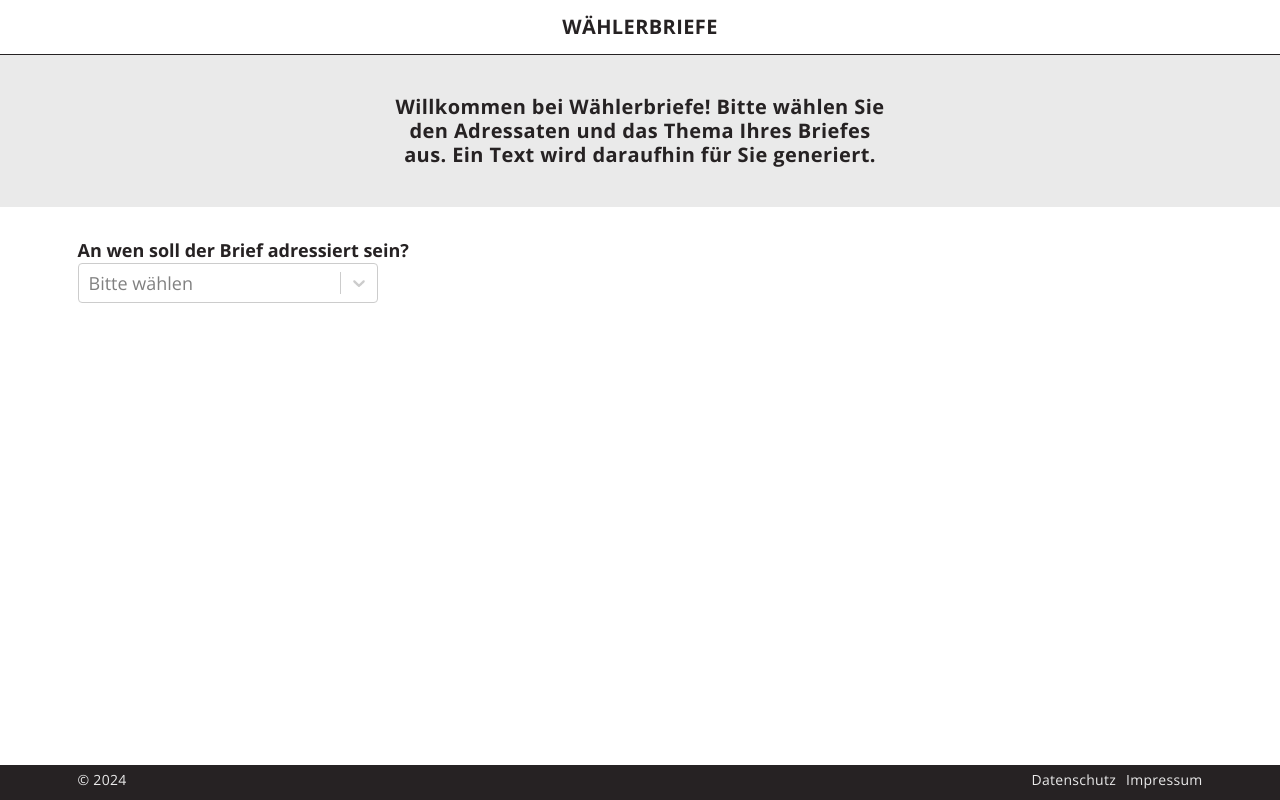
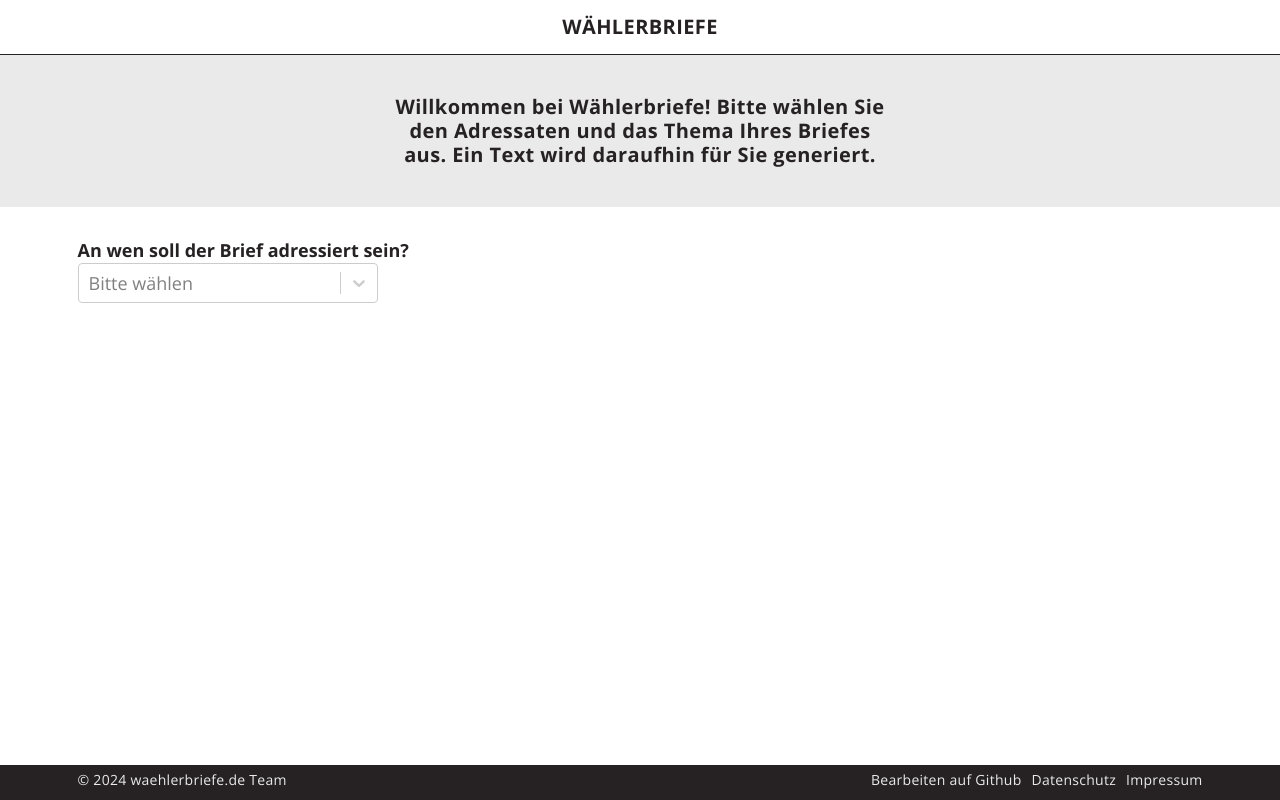
Before and after one commit to waehlerbriefe/waehlerbriefe.github.io, a Next.js app: page / in a window 1280 px wide. Built offline with nearby package versions, Linux system fonts and the light colour scheme.

Commit message:
Korrekten Link auf Impressum + Datenschutz eingefügt.

```diff
--- a/src/app/layout.tsx
+++ b/src/app/layout.tsx
@@ -23,13 +23,16 @@ export default function RootLayout({
             <footer className="footer">
                 <div className="container">
                     <div className="footer__inner">
-                        <span className="copy">&copy; 2024</span>
+                        <span className="copy">© 2024 waehlerbriefe.de Team</span>
                         <ul className="footer__list">
                             <li className="footer__list-item">
-                                <a className="footer__list-link" href="" title="Datenschutz" target="_blank" rel="noopener noreferrer">Datenschutz</a>
+                                <a className="footer__list-link" href="https://github.com/waehlerbriefe/waehlerbriefe.github.io" title="Bearbeiten auf Github">Bearbeiten auf Github</a>
                             </li>
                             <li className="footer__list-item">
-                                <a className="footer__list-link" href="" title="Impressum" target="_blank" rel="noopener noreferrer">Impressum</a>
+                                <a className="footer__list-link" href="https://dracoblue.net/privacy-policy/" title="Datenschutz" target="_blank" rel="noopener noreferrer">Datenschutz</a>
+                            </li>
+                            <li className="footer__list-item">
+                                <a className="footer__list-link" href="https://dracoblue.net/about/#imprint" title="Impressum" target="_blank" rel="noopener noreferrer">Impressum</a>
                             </li>
                         </ul>
                     </div>
```
